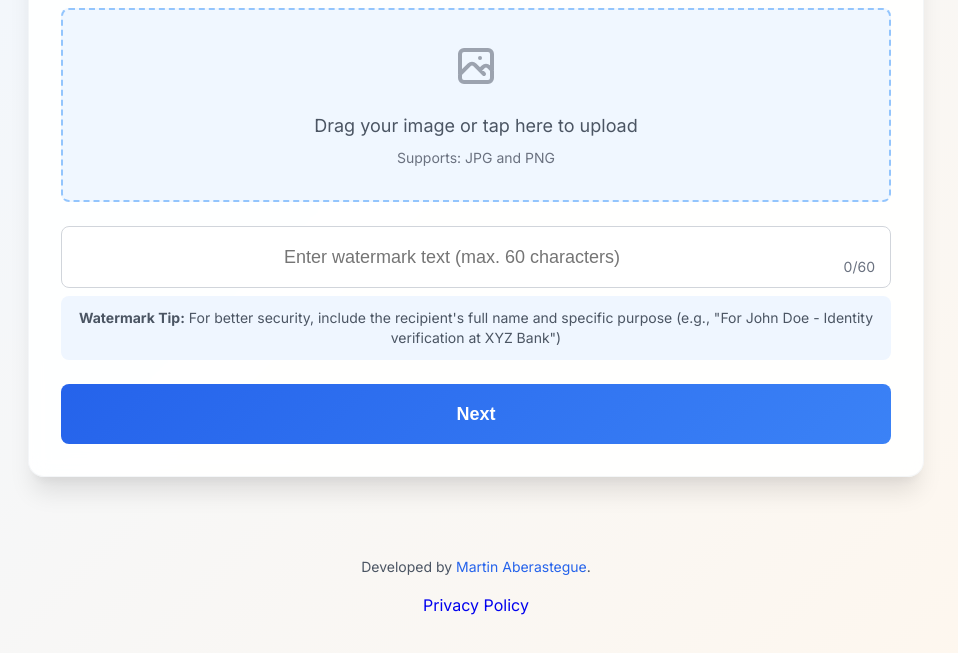
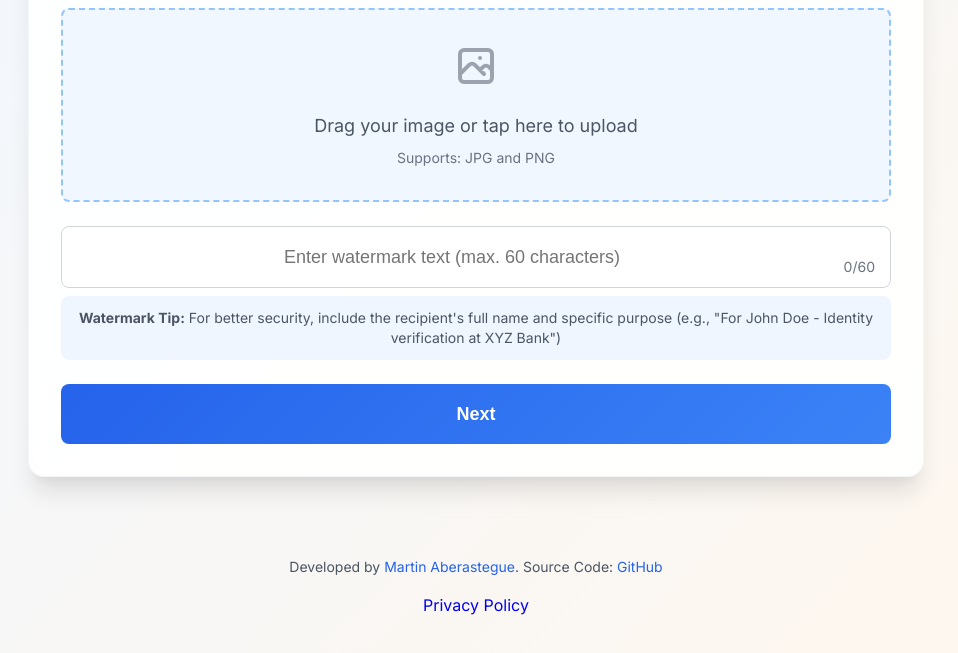
Before and after one commit to Xyborg/datosargentinos.com, a plain HTML site: page index-en.html in a window 1280 px wide. Shown: the part 271-924 px from the top of the page, without its empty margins (164-1122 px from the left). Drawn offline with Linux system fonts and the light colour scheme.

Commit message:
Github link added to the footer

```diff
--- a/index-en.html
+++ b/index-en.html
@@ -152,7 +152,7 @@
     </div>
 
     <footer class="w-full py-4 text-center text-gray-600 text-sm mt-auto">
-        Developed by <a href="https://www.martinaberastegue.com" class="text-blue-600 hover:text-gray-800" target="_blank" rel="noopener noreferrer">Martin Aberastegue</a>.
+        Developed by <a href="https://www.martinaberastegue.com" class="text-blue-600 hover:text-gray-800" target="_blank" rel="noopener noreferrer">Martin Aberastegue</a>. Source Code: <a href="https://github.com/Xyborg/datosargentinos.com" class="text-blue-600 hover:text-gray-800" target="_blank" rel="noopener noreferrer">GitHub</a>
     </footer>
     <a href="https://www.iubenda.com/privacy-policy/69980701" class="iubenda-white iubenda-noiframe iubenda-embed iubenda-noiframe" target="_blank" rel="noopener noreferrer" title="Privacy Policy">Privacy Policy</a><script type="text/javascript">(function (w,d) {var loader = function () {var s = d.createElement("script"), tag = d.getElementsByTagName("script")[0]; s.src="https://cdn.iubenda.com/iubenda.js"; tag.parentNode.insertBefore(s,tag);}; if(w.addEventListener){w.addEventListener("load", loader, false);}else if(w.attachEvent){w.attachEvent("onload", loader);}else{w.onload = loader;}})(window, document);</script>
 
```
